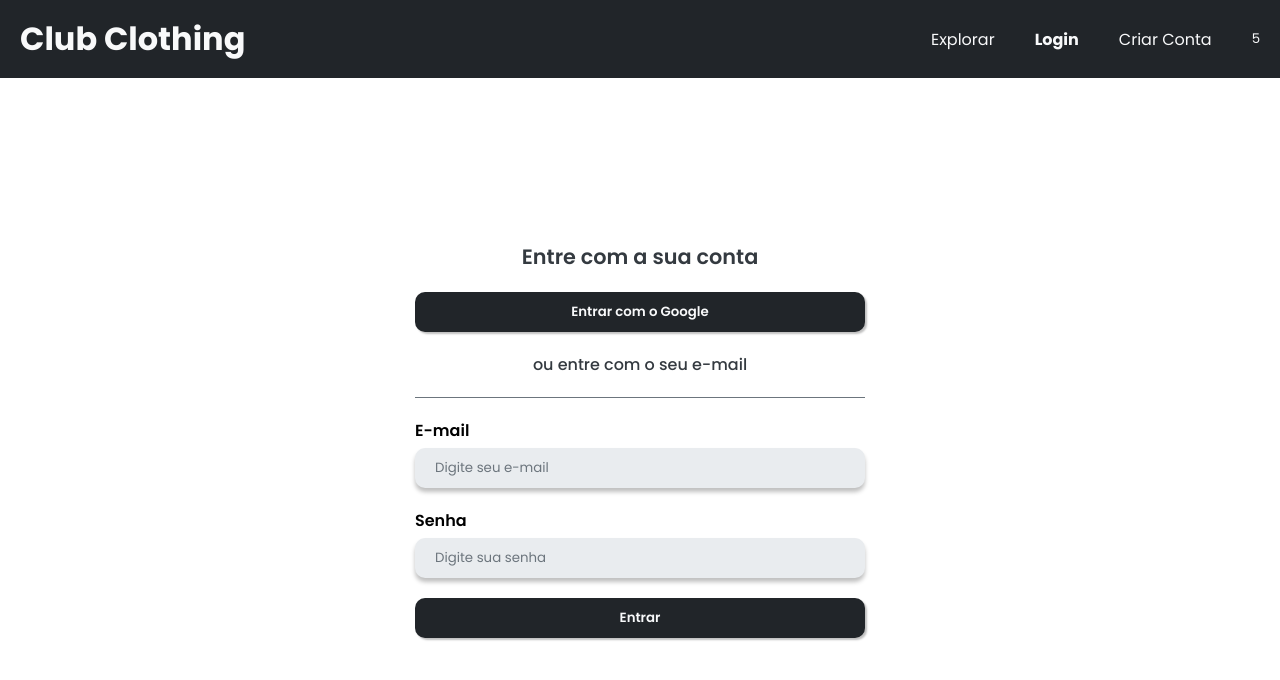
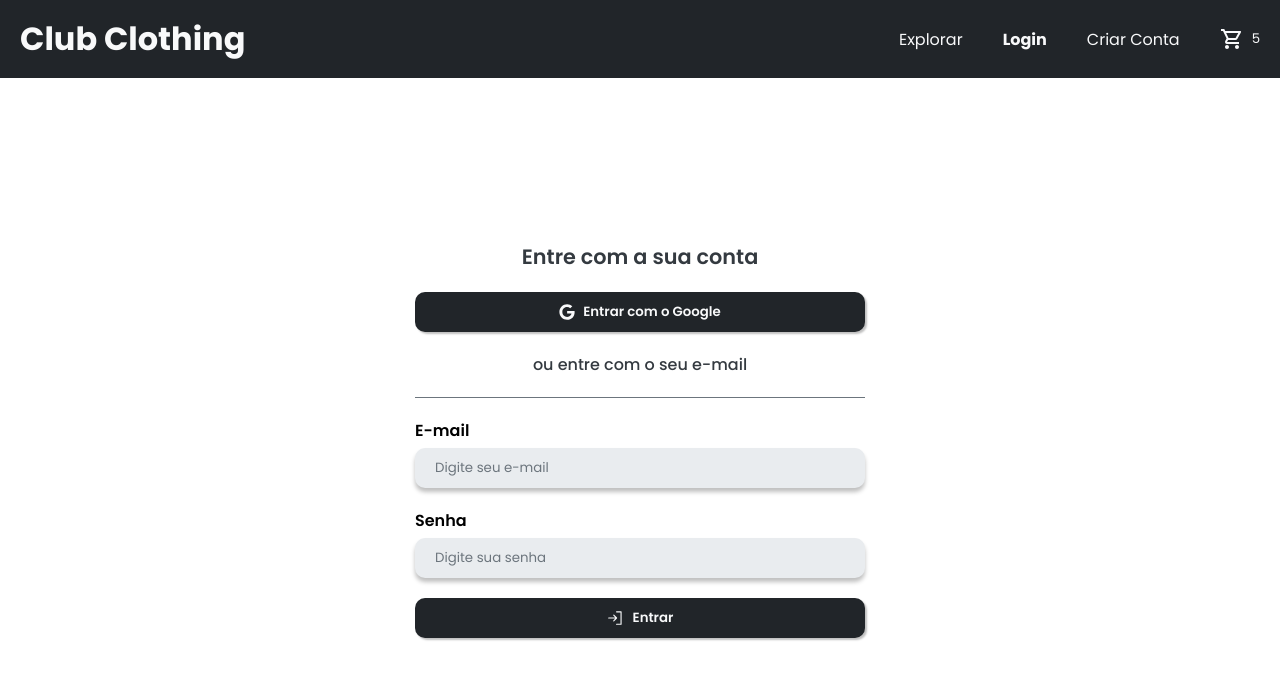
Before and after one commit to davifdev/e-commerce, a React (Vite) app: page /login in a window 1280 px wide. Shown: the top 680 px of the page. Built offline with nearby package versions, Linux system fonts and the light colour scheme.

Commit message:
style: add icons in cart and buttons

```diff
--- a/package.json
+++ b/package.json
@@ -15,6 +15,7 @@
     "git-commit-msg-linter": "^5.0.8",
     "react": "^19.2.0",
     "react-dom": "^19.2.0",
+    "react-icons": "^5.5.0",
     "react-router-dom": "^7.9.6",
     "styled-components": "^6.1.19"
   },
--- a/src/components/header/header-component.tsx
+++ b/src/components/header/header-component.tsx
@@ -1,3 +1,5 @@
+import { MdOutlineShoppingCart } from "react-icons/md";
+
 import { Link, NavLink } from "react-router-dom";
 import {
   HeaderComponent,
@@ -5,6 +7,7 @@ import {
   HeaderItems,
   HeaderNavigation,
 } from "./header.styles";
+import { IconContainer } from "../button/button.styles";
 
 const Header = () => {
   return (
@@ -34,7 +37,18 @@ const Header = () => {
             </NavLink>
           </HeaderItem>
         </HeaderItems>
-        <button style={{ color: "#f8f9fa" }}>5</button>
+        <button
+          style={{
+            color: "#f8f9fa",
+            display: "flex",
+            alignItems: "center",
+          }}
+        >
+          <IconContainer>
+            <MdOutlineShoppingCart size={24} />
+          </IconContainer>
+          5
+        </button>
       </HeaderNavigation>
     </HeaderComponent>
   );
--- a/src/pages/login/login-page.tsx
+++ b/src/pages/login/login-page.tsx
@@ -1,4 +1,8 @@
+import { FaGoogle } from "react-icons/fa";
+import { PiSignIn } from "react-icons/pi";
+
 import Button from "../../components/button/button-component";
+import { IconContainer } from "../../components/button/button.styles";
 import Input from "../../components/input/input-component";
 import {
   LoginContainer,
@@ -13,7 +17,12 @@ const Login = () => {
     <LoginContainer>
       <LoginContent>
         <LoginHeadline>Entre com a sua conta</LoginHeadline>
-        <Button>Entrar com o Google</Button>
+        <Button>
+          <IconContainer>
+            <FaGoogle size={16} />
+          </IconContainer>
+          Entrar com o Google
+        </Button>
         <LoginSubtitle>ou entre com o seu e-mail</LoginSubtitle>
         <LoginInputContainer>
           <p>E-mail</p>
@@ -23,7 +32,12 @@ const Login = () => {
           <p>Senha</p>
           <Input placeholder="Digite sua senha" />
         </LoginInputContainer>
-        <Button>Entrar</Button>
+        <Button>
+          <IconContainer>
+            <PiSignIn size={18} />
+          </IconContainer>
+          Entrar
+        </Button>
       </LoginContent>
     </LoginContainer>
   );
--- a/src/pages/signup/signup-component.tsx
+++ b/src/pages/signup/signup-component.tsx
@@ -1,3 +1,5 @@
+import { PiSignIn } from "react-icons/pi";
+
 import Button from "../../components/button/button-component";
 import Input from "../../components/input/input-component";
 import {
@@ -6,6 +8,7 @@ import {
   SignUpHeadline,
   SignUpInputContainer,
 } from "./signup.styles";
+import { IconContainer } from "../../components/button/button.styles";
 
 const SignUp = () => {
   return (
@@ -32,7 +35,12 @@ const SignUp = () => {
           <p>Confirmação de senha</p>
           <Input placeholder="Confirme sua senha" />
         </SignUpInputContainer>
-        <Button>Criar Conta</Button>
+        <Button>
+          <IconContainer>
+            <PiSignIn size={18} />
+          </IconContainer>
+          Criar Conta
+        </Button>
       </SignUpContent>
     </SignUpContainer>
   );
```
Also changed, not shown: 1 other file (tests, documents, lock files or other folders).
